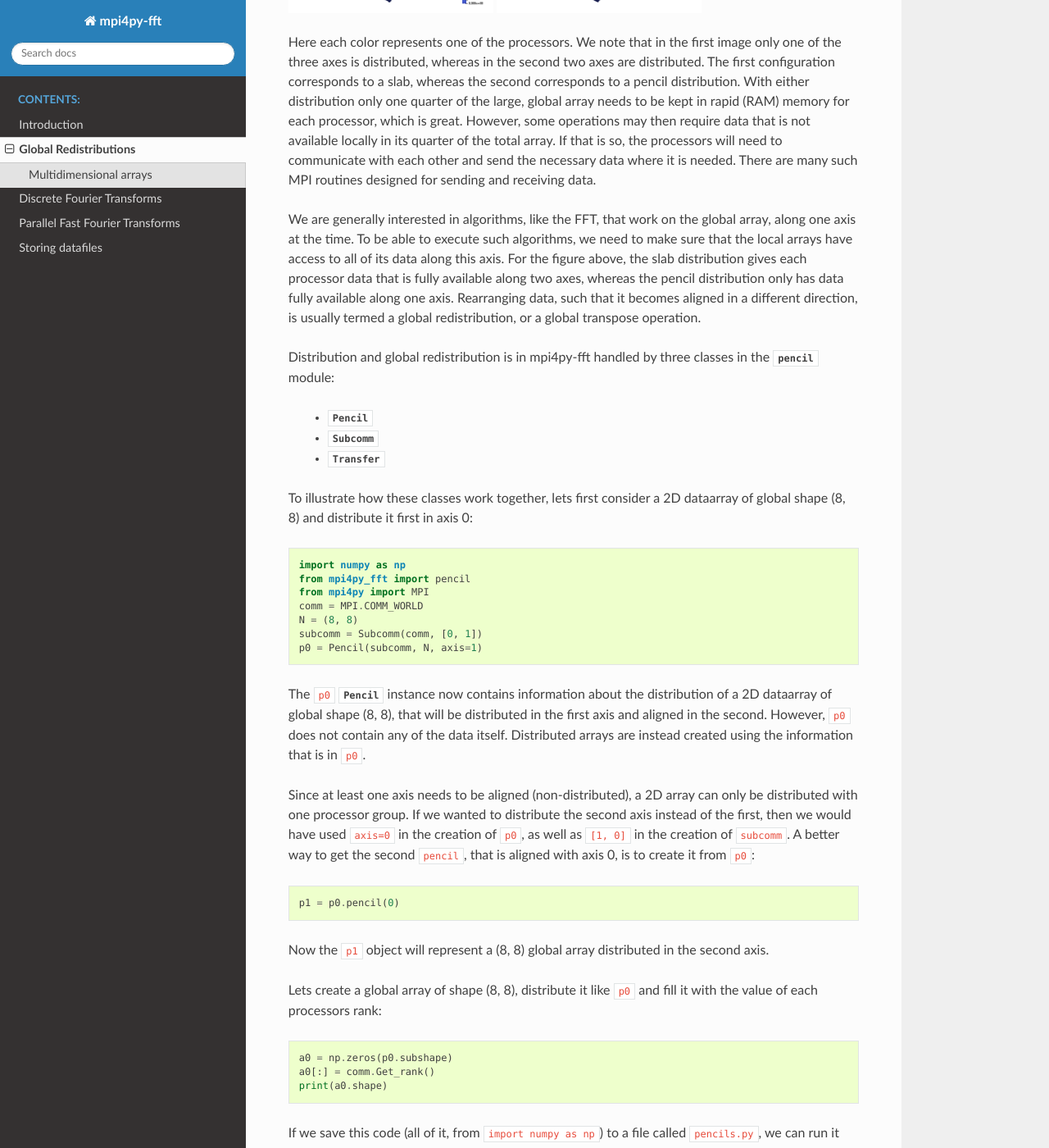
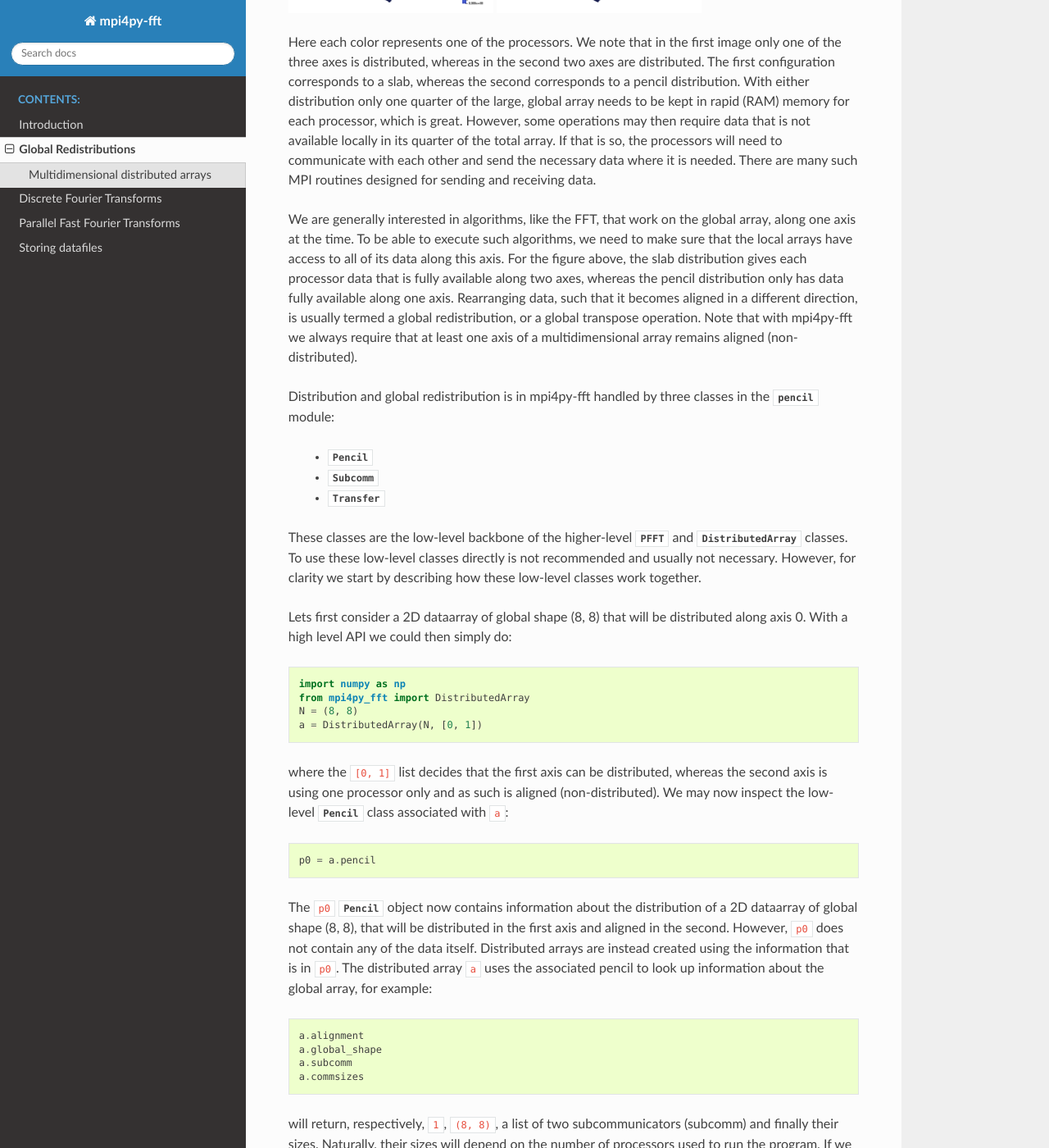
Before and after one commit to mpi4py/mpi4py-fft, a Sphinx documentation site: the page built from docs/source/global.rst, in a window 1280 px wide and 1400 px high, scrolled down 608 px. Shown: the whole window at 82% size. Built offline with Sphinx 7.4.7 and the Read the Docs theme 2.0.0, drawn with Linux system fonts in a browser that asks for light colours; formulas are drawn with MathJax 3; some of the changed text lies outside the part shown.

Commit message:
Mainly work on documentation

```diff
--- a/docs/source/global.rst
+++ b/docs/source/global.rst
@@ -43,7 +43,9 @@ data along this axis. For the figure above, the slab distribution gives each
 processor data that is fully available along two axes, whereas the pencil
 distribution only has data fully available along one axis. Rearranging data,
 such that it becomes aligned in a different direction, is usually termed
-a global redistribution, or a global transpose operation.
+a global redistribution, or a global transpose operation. Note that with
+mpi4py-fft we always require that at least one axis of a multidimensional
+array remains aligned (non-distributed).
 
 Distribution and global redistribution is in mpi4py-fft handled by three
 classes in the :mod:`.pencil` module:
@@ -52,72 +54,137 @@ classes in the :mod:`.pencil` module:
     * :class:`.Subcomm`
     * :class:`.Transfer`
 
-To illustrate how these classes work together, lets first consider a 2D
-dataarray of global shape (8, 8) and distribute it first in axis 0::
+These classes are the low-level backbone of the higher-level :class:`.PFFT` and
+:class:`.DistributedArray` classes. To use these low-level classes
+directly is not recommended and usually not necessary. However, for
+clarity we start by describing how these low-level classes work together.
+
+Lets first consider a 2D dataarray of global shape (8, 8) that will be
+distributed along axis 0. With a high level API we could then simply
+do::
 
     import numpy as np
-    from mpi4py_fft import pencil
+    from mpi4py_fft import DistributedArray
+    N = (8, 8)
+    a = DistributedArray(N, [0, 1])
+
+where the ``[0, 1]`` list decides that the first axis can be distributed,
+whereas the second axis is using one processor only and as such is
+aligned (non-distributed). We may now inspect the low-level
+:class:`.Pencil` class associated with ``a``::
+
+    p0 = a.pencil
+
+The ``p0`` :class:`.Pencil` object now contains information about the
+distribution of a 2D dataarray of global shape (8, 8), that will be
+distributed in the first axis and aligned in the second. However, ``p0``
+does not contain any of the data itself. Distributed arrays are instead
+created using the information that is in ``p0``. The distributed array
+``a`` uses the associated pencil to look up information about the global
+array, for example::
+
+    a.alignment
+    a.global_shape
+    a.subcomm
+    a.commsizes
+
+will return, respectively, ``1``, ``(8, 8)``, a list of two subcommunicators
+(subcomm) and finally their sizes. Naturally, their sizes will depend on the
+number of processors used to run the program. If we used 4, then
+``a.commsizes`` would return ``[1, 4]``.
+
+We note that a low-level approach to creating such a distributed array would
+be::
+
+    import numpy as np
+    from mpi4py_fft import Pencil, Subcomm
     from mpi4py import MPI
     comm = MPI.COMM_WORLD
     N = (8, 8)
     subcomm = Subcomm(comm, [0, 1])
     p0 = Pencil(subcomm, N, axis=1)
+    a0 = np.zeros(p0.subshape)
 
-The ``p0`` :class:`.Pencil` instance now contains information about the
-distribution of a 2D dataarray of global shape (8, 8), that will be
-distributed in the first axis and aligned in the second. However, ``p0``
-does not contain any of the data itself. Distributed arrays are instead
-created using the information that is in ``p0``.
+Note that this last array ``a0`` would be equivalent to ``a``, but
+it would be a pure Numpy array (created on each processor) and it would
+not contain any of the information about the global array that it is
+part of ``(global_shape, pencil, subcomm, etc.)``. It contains the same
+amount of data as ``a`` though and ``a0`` is as such a perfectly fine
+distributed array.
 
 Since at least one axis needs to be aligned (non-distributed), a 2D array
 can only be distributed with
 one processor group. If we wanted to distribute the second axis instead
-of the first, then we would have used ``axis=0`` in the creation of ``p0``,
-as well as ``[1, 0]`` in the creation of ``subcomm``. A better way to get
-the second ``pencil``, that is aligned with axis 0, is to create it from
-``p0``::
+of the first, then we would could have done::
+
+    a = DistributedArray(N, [1, 0])
+
+With the low-level approach we would have had to use ``axis=0`` in the
+creation of ``p0``, as well as ``[1, 0]`` in the creation of ``subcomm``.
+Another way to get the second ``pencil``, that is aligned with axis 0,
+is to create it from ``p0``::
 
     p1 = p0.pencil(0)
 
 Now the ``p1`` object will represent a (8, 8) global array distributed in the
 second axis.
 
-Lets create a global array of shape (8, 8), distribute it like ``p0`` and fill
-it with the value of each processors rank::
+Lets create a complete script (``pencils.py``) that fills the array ``a`` with
+the value of each processors rank (note that it would also work to follow the
+low-level approach and use ``a0``)::
 
-    a0 = np.zeros(p0.subshape)
-    a0[:] = comm.Get_rank()
-    print(a0.shape)
+    import numpy as np
+    from mpi4py_fft import DistributedArray
+    from mpi4py import MPI
+    comm = MPI.COMM_WORLD
+    N = (8, 8)
+    a = DistributedArray(N, [0, 1])
+    a[:] = comm.Get_rank()
+    print(a.shape)
 
-If we save this code (all of it, from ``import numpy as np``) to a file called
-``pencils.py``, we can run it with::
+We can run it with::
 
     mpirun -np 4 python pencils.py
 
-and obtain the printed results from the last line (``print(a0.shape)``)::
+and obtain the printed results from the last line (``print(a.shape)``)::
 
     (2, 8)
     (2, 8)
     (2, 8)
     (2, 8)
 
-The shape of the local ``a0`` arrays is (2, 8) on all 4 processors. Now assume
+The shape of the local ``a`` arrays is (2, 8) on all 4 processors. Now assume
 that we need these data aligned in the x-direction (axis=0) instead. For this
-to happen we need to perform a *global redistribution*. With mpi4py-fft
-this is achieved with the :class:`.Transfer` class, that is designed to
-transfer data between any two sets of pencils, like represented by ``p0`` and ``p1``.
-First create an instance of the :class:`.Transfer` class, using the datatype
-of the array that is to be sent::
+to happen we need to perform a *global redistribution*. The easiest approach
+is then to execute the following::
+
+    b = a.redistribute(0)
+    print(b.shape)
+
+which would print the following::
+
+    (8, 2)
+    (8, 2)
+    (8, 2)
+    (8, 2)
+
+Under the hood the global redistribution is executed with the help of the
+:class:`.Transfer` class, that is designed to
+transfer data between any two sets of pencils, like those represented by
+``p0`` and ``p1``. With low-level API a transfer object may be created
+using the pencils and the datatype of the array that is to be sent::
 
     transfer = p0.transfer(p1, np.float)
 
 Executing the global redistribution is then simply a matter of::
 
     a1 = np.zeros(p1.subshape)
-    transfer.forward(a0, a1)
+    transfer.forward(a, a1)
 
 Now it is important to realise that the global array does not change. The local
-``a1`` arrays  will now contain the same data as ``a0``, only aligned differently.
+``a1`` arrays  will now contain the same data as ``a``, only aligned differently.
+However, the exchange is not performed in-place. The new array is as such a
+copy of the original that is aligned differently.
 Some images, :numref:`2dpencila` and :numref:`2dpencilb`, can be used to
 illustrate:
 
@@ -178,13 +245,15 @@ object is created. Under the hood all transfers are executing calls to
 `MPI.Alltoallw <https://www.mpich.org/static/docs/v3.2/www3/MPI_Alltoallw.html>`_.
 
 
-Multidimensional arrays
------------------------
+Multidimensional distributed arrays
+-----------------------------------
 
 The procedure discussed above remains the same for any type of array, of any
 dimension. With mpi4py-fft we can distribute any array of arbitrary dimensionality
 using an arbitrary number of processor groups. How to distribute is completely
 configurable through the classes in the :mod:`.pencil` module.
+
+The
 
 We denote a global :math:`d`-dimensional array as :math:`u_{j_0, j_1, \ldots, j_{d-1}}`,
 where :math:`j_m\in\textbf{j}_m` for :math:`m=[0, 1, \ldots, d-1]`.
--- a/docs/source/introduction.rst
+++ b/docs/source/introduction.rst
@@ -15,6 +15,7 @@ the main modules:
 
     * :mod:`.mpifft`
     * :mod:`.pencil`
+    * :mod:`.distributedarray`
     * :mod:`.libfft`
     * :mod:`.fftw`
 
@@ -27,6 +28,11 @@ However, this module is rarely used on its own, unless one simply needs to do
 global redistributions without any transforms at all. The :mod:`.pencil` module
 is used heavily by the :class:`.PFFT` class.
 
+The :mod:`.distributedarray` module contains classes for simply distributing
+multidimensional arrays, with no regard to transforms. The distributed arrays
+created from the classes here can very well be used in any MPI application that
+requires a large multidimensional distributed array.
+
 The :mod:`.libfft` module provides a common interface to any of the serial
 transforms in the `FFTW <http://www.fftw.org>`_  library.
 
--- a/mpi4py_fft/__init__.py
+++ b/mpi4py_fft/__init__.py
@@ -19,7 +19,7 @@ For more information, see `documentation <https://mpi4py-fft.readthedocs.io>`_.
 __version__ = '1.1.2'
 __author__ = 'Lisandro Dalcin and Mikael Mortensen'
 
-from .distributedarray import DistributedArray, getDarray
+from .distributedarray import DistributedArray, newDarray
 from .mpifft import PFFT
 from . import fftw
 from .utilities import HDF5File, NCFile, generate_xdmf
```
Also changed, not shown: docs/source/io.rst (+5 -5 lines), docs/source/parallel.rst (+14 -14 lines), 7 other files.
